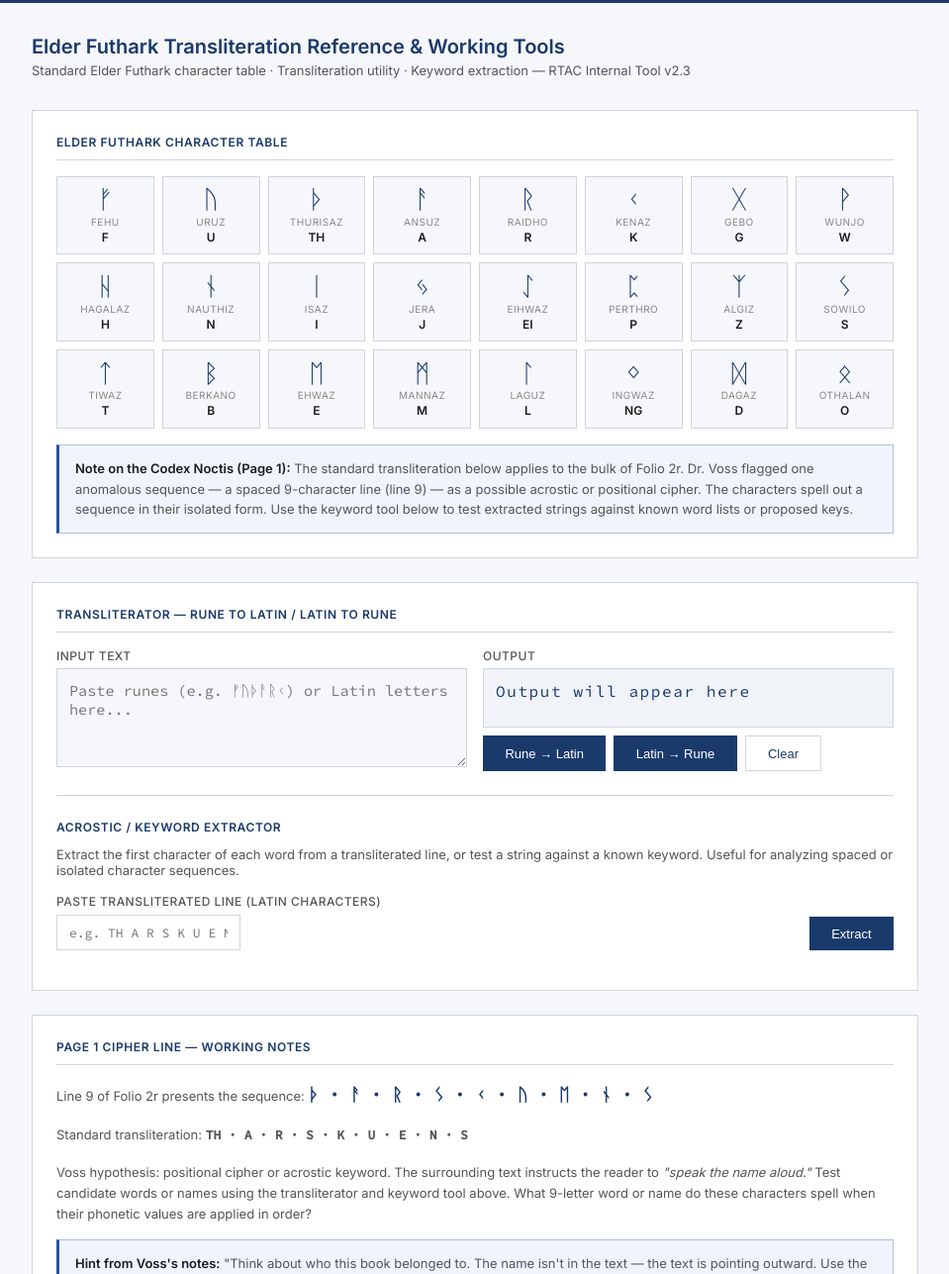
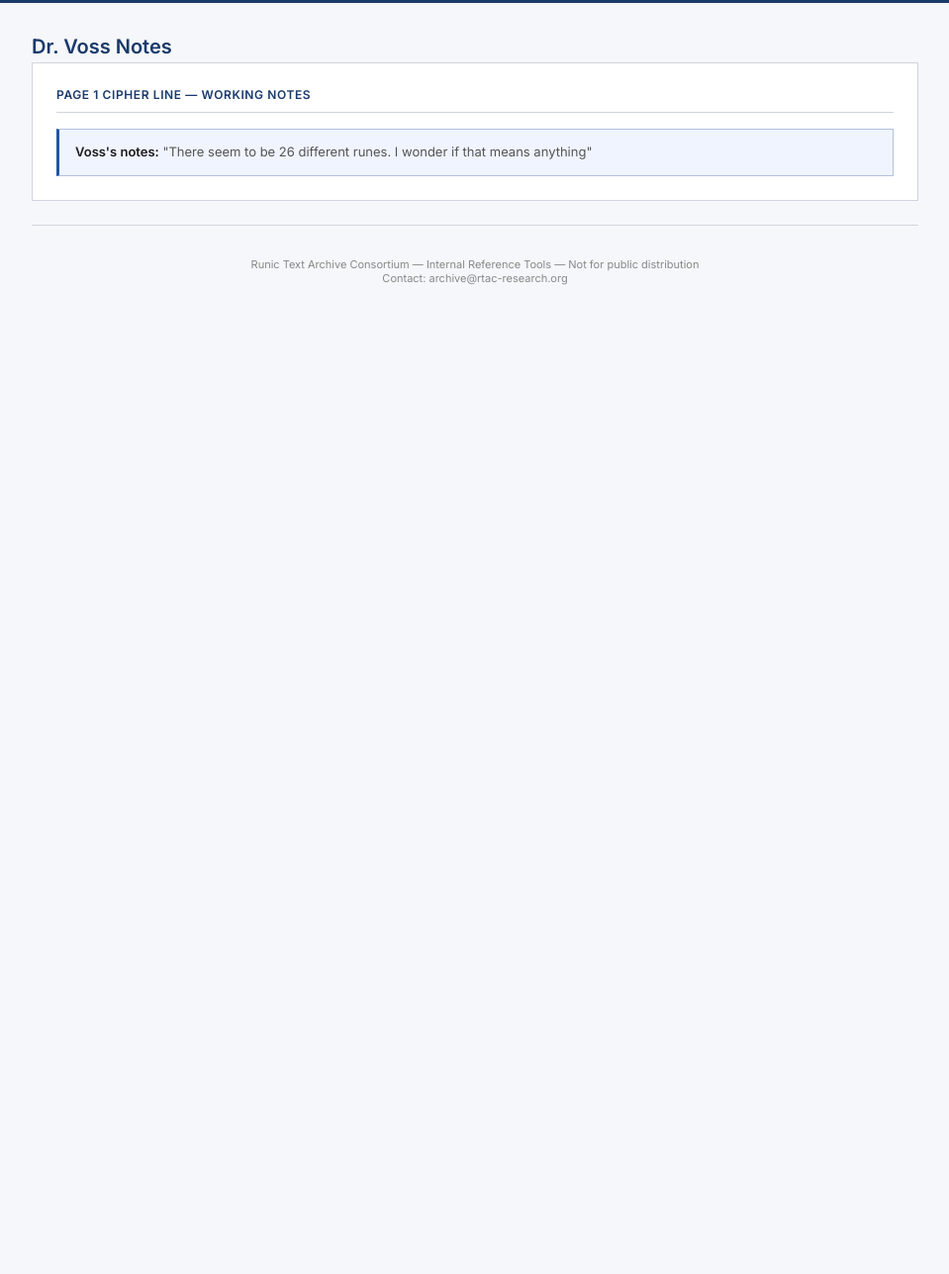
Before and after one commit to H4desPear1/Aldric-Voss, a plain HTML site: page decodeoneasdfg.html in a window 1280 px wide. Shown: the part 28-1315 px from the top of the page at 99% size, without its empty margins (160-1119 px from the left). After the commit the page ends 800 px from the top, so only its background shows below. Drawn offline with Linux system fonts and the light colour scheme.

Commit message:
Revise decodeoneasdfg.html with Dr. Voss's notes
Updated the content of the decodeoneasdfg.html file to reflect Dr. Voss's notes and removed the Elder Futhark Transliteration Reference section.

```diff
--- a/decode-page1.html
+++ b/decodeoneasdfg.html
@@ -53,56 +53,11 @@
   <a href="#">Internal Reference — Not for public distribution</a>
 </div>
 <div class="page-wrap">
-  <h1>Elder Futhark Transliteration Reference &amp; Working Tools</h1>
-  <div class="subtitle">Standard Elder Futhark character table · Transliteration utility · Keyword extraction — RTAC Internal Tool v2.3</div>
-
-  <div class="card">
-    <h2>Elder Futhark Character Table</h2>
-    <div class="futhark-grid" id="futhtable"></div>
-    <div class="ref-note" style="margin-top:1rem;">
-      <strong>Note on the Codex Noctis (Page 1):</strong> The standard transliteration below applies to the bulk of Folio 2r. Dr. Voss flagged one anomalous sequence — a spaced 9-character line (line 9) — as a possible acrostic or positional cipher. The characters spell out a sequence in their isolated form. Use the keyword tool below to test extracted strings against known word lists or proposed keys.
-    </div>
-  </div>
-
-  <div class="card">
-    <h2>Transliterator — Rune to Latin / Latin to Rune</h2>
-    <div class="tool-row">
-      <div class="tool-col">
-        <label for="input-text">Input text</label>
-        <textarea id="input-text" placeholder="Paste runes (e.g. ᚠᚢᚦᚨᚱᚲ) or Latin letters here..."></textarea>
-      </div>
-      <div class="tool-col">
-        <label>Output</label>
-        <div class="output-box" id="output-text">Output will appear here</div>
-        <div style="margin-top:0.5rem;display:flex;gap:0.5rem;">
-          <button class="btn" onclick="transliterate('rune-to-latin')">Rune → Latin</button>
-          <button class="btn" onclick="transliterate('latin-to-rune')">Latin → Rune</button>
-          <button class="btn btn-outline" onclick="document.getElementById('input-text').value='';document.getElementById('output-text').textContent='Output will appear here'">Clear</button>
-        </div>
-      </div>
-    </div>
-
-    <div class="keyword-section">
-      <h2 style="border:none;padding:0;margin-bottom:0.75rem;">Acrostic / Keyword Extractor</h2>
-      <p style="font-size:13px;color:var(--text-muted);margin-bottom:1rem;">Extract the first character of each word from a transliterated line, or test a string against a known keyword. Useful for analyzing spaced or isolated character sequences.</p>
-      <div class="input-row">
-        <div style="flex:2;">
-          <label for="acro-input">Paste transliterated line (Latin characters)</label>
-          <input type="text" id="acro-input" placeholder="e.g. TH A R S K U E N S">
-        </div>
-        <button class="btn" onclick="extractAcrostic()">Extract</button>
-      </div>
-      <div class="acrostic-result" id="acro-result"></div>
-    </div>
-  </div>
-
+  <h1>Dr. Voss Notes</h1>
   <div class="card">
     <h2>Page 1 Cipher Line — Working Notes</h2>
-    <p style="font-size:13px;color:var(--text-muted);line-height:1.6;margin-bottom:1rem;">Line 9 of Folio 2r presents the sequence: <strong style="font-family:'Source Code Pro',monospace;font-size:1.1rem;color:var(--blue);">ᚦ · ᚨ · ᚱ · ᛊ · ᚲ · ᚢ · ᛖ · ᚾ · ᛊ</strong></p>
-    <p style="font-size:13px;color:var(--text-muted);line-height:1.6;margin-bottom:1rem;">Standard transliteration: <strong style="font-family:'Source Code Pro',monospace;">TH · A · R · S · K · U · E · N · S</strong></p>
-    <p style="font-size:13px;color:var(--text-muted);line-height:1.6;">Voss hypothesis: positional cipher or acrostic keyword. The surrounding text instructs the reader to <em>"speak the name aloud."</em> Test candidate words or names using the transliterator and keyword tool above. What 9-letter word or name do these characters spell when their phonetic values are applied in order?</p>
     <div class="ref-note">
-      <strong>Hint from Voss's notes:</strong> "Think about who this book belonged to. The name isn't in the text — the text is pointing outward. Use the cover image."
+      <strong>Voss's notes:</strong> "There seem to be 26 different runes. I wonder if that means anything"
     </div>
   </div>
 
```
